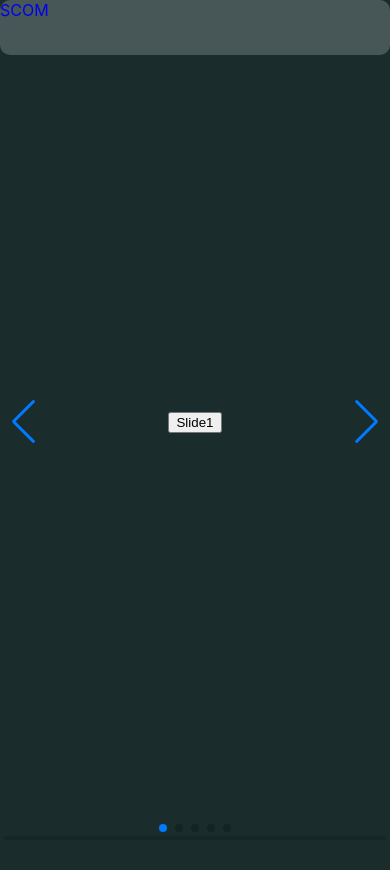
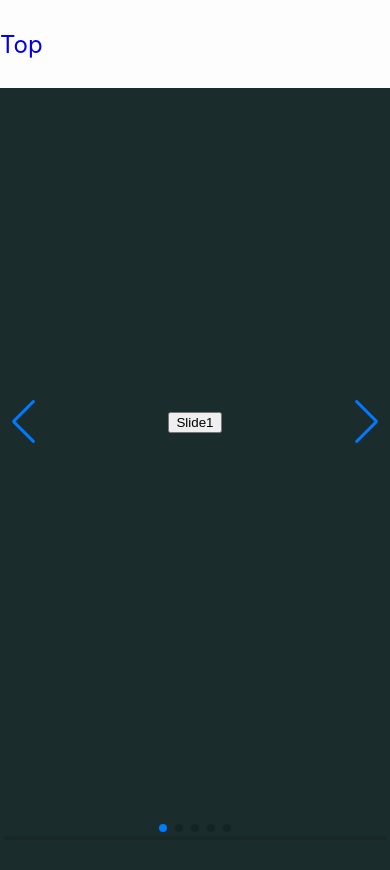
Before and after one commit to scom-01/Web, a React (Create React App) app in the folder portfolio-react/: page / in a window 390 px wide. Shown: the top 870 px of the page. Built offline with nearby package versions, Linux system fonts and the light colour scheme.

Commit message:
.Nav pos:fixed;로 고정 Add Nav__logo, Nav__menu, Nav__hamburger

```diff
--- a/portfolio-react/src/Components/Nav.js
+++ b/portfolio-react/src/Components/Nav.js
@@ -2,9 +2,12 @@ import styles from "./Nav.module.css";
 import { Link } from "react-router-dom";
 import { useState, useEffect } from "react";
 function Nav() {
-  const [scrollTop, setScrollTop] = useState(true);
+  const [scrollTop, setScrollTop] = useState(false);
+  const [screenWidth, setScreenWidth] = useState(true);
   const updateScroll = () => {
-    setScrollTop(window.scrollY || document.documentElement.scrollTop);
+    if (window.scrollY > 50) {
+      setScrollTop(true);
+    } else setScrollTop(false);
   };
   useEffect(() => {
     window.addEventListener(`scroll`, updateScroll);
@@ -15,14 +18,32 @@ function Nav() {
   }, []);
 
   return (
-    <div>
-      {scrollTop ? (
-        "ss"
-      ) : (
-        <div className={styles.Nav}>
-          <Link to={"/"}>SCOM</Link>
-        </div>
-      )}
+    <div className={styles.Nav}>
+      <div className={styles.Nav__logo}>
+        <Link to={"/"}>Top</Link>
+      </div>
+
+      <ul className={styles.Nav__menu}>
+        <li>
+          <Link to={"/"}>about</Link>
+        </li>
+        <li>
+          <Link to={"/"}>games</Link>
+        </li>
+        <li>
+          <Link to={"/"}>media</Link>
+        </li>
+        <li>
+          <Link to={"/"}>investors</Link>
+        </li>
+        <li>
+          <Link to={"/"}>carreers</Link>
+        </li>
+        <li>
+          <Link to={"/"}>contact me</Link>
+        </li>
+      </ul>
+      <a className={styles.Nav__hambuger}>햄버거</a>
     </div>
   );
 }
--- a/portfolio-react/src/Components/Nav.module.css
+++ b/portfolio-react/src/Components/Nav.module.css
@@ -1,10 +1,51 @@
 .Nav {
+  display: flex;
+  justify-content: space-between;
+  align-items: center;
+  position: fixed;
+  background-color: #fffffffd;
+  z-index: 10;
+  overflow: hidden;
+  width: 100%;
+}
+
+.Nav__logo {
+  font-size: 24px;
+  width: 50px;
+}
+.Nav__menu {
+  display: flex;
+  list-style: none;
+  padding: 0;
+  text-transform: uppercase;
+}
+.Nav__menu li {
+  padding: 8px 12px;
+}
+.Nav__menu li:hover {
+  background-color: #d49466;
+  color: #ff002a;
+  border-radius: 4px;
+}
+.Nav__hambuger {
+  display: flex;
+  text-transform: uppercase;
+  padding-right: 20px;
+}
+
+.NavTop {
+  display: flex;
+  justify-content: space-between;
+  align-items: center;
   height: 55px;
   width: 100%;
-  position: absolute;
   overflow: hidden;
   transition: all 0.45s;
-  background-color: #fff3;
-  border-radius: 10px;
+  background-color: rgb(255, 255, 255);
   font: inherit;
 }
+@media screen and (max-width: 1419px) {
+  .Nav__menu {
+    opacity: 0;
+  }
+}
```
